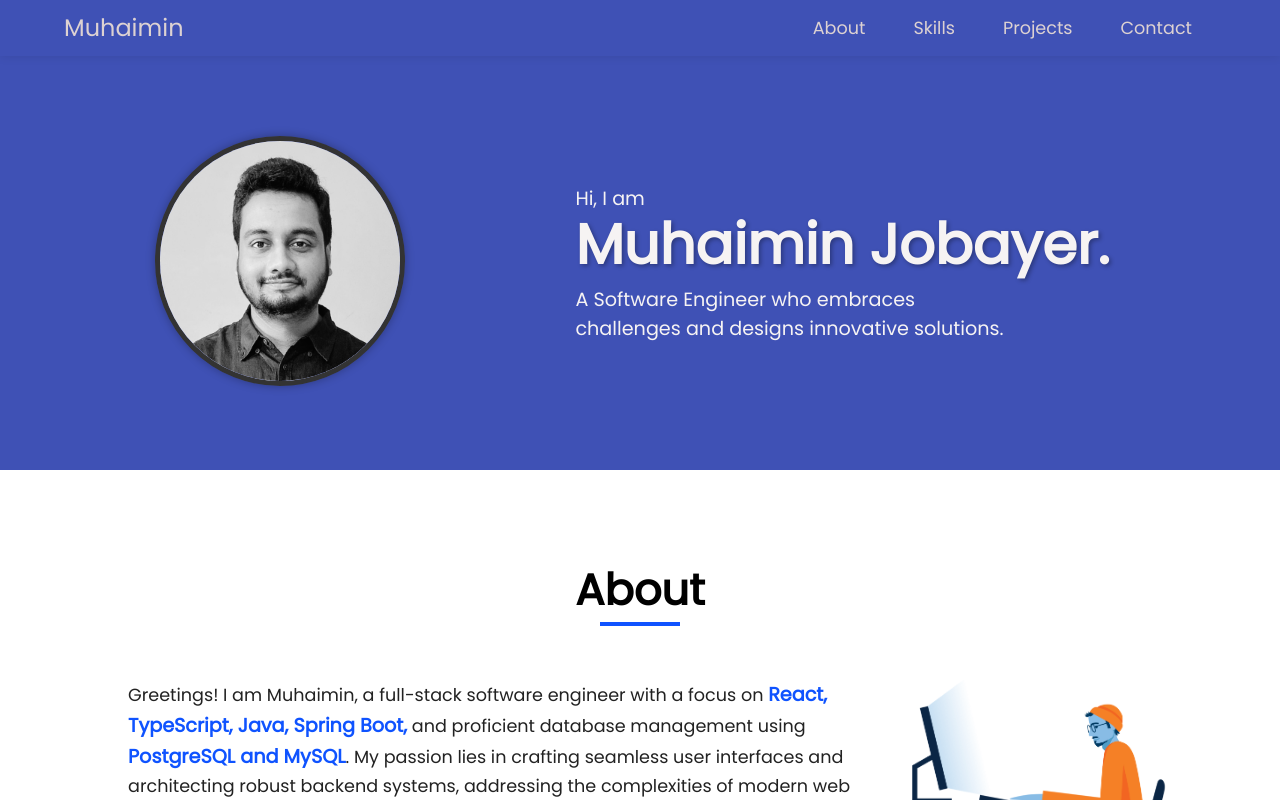
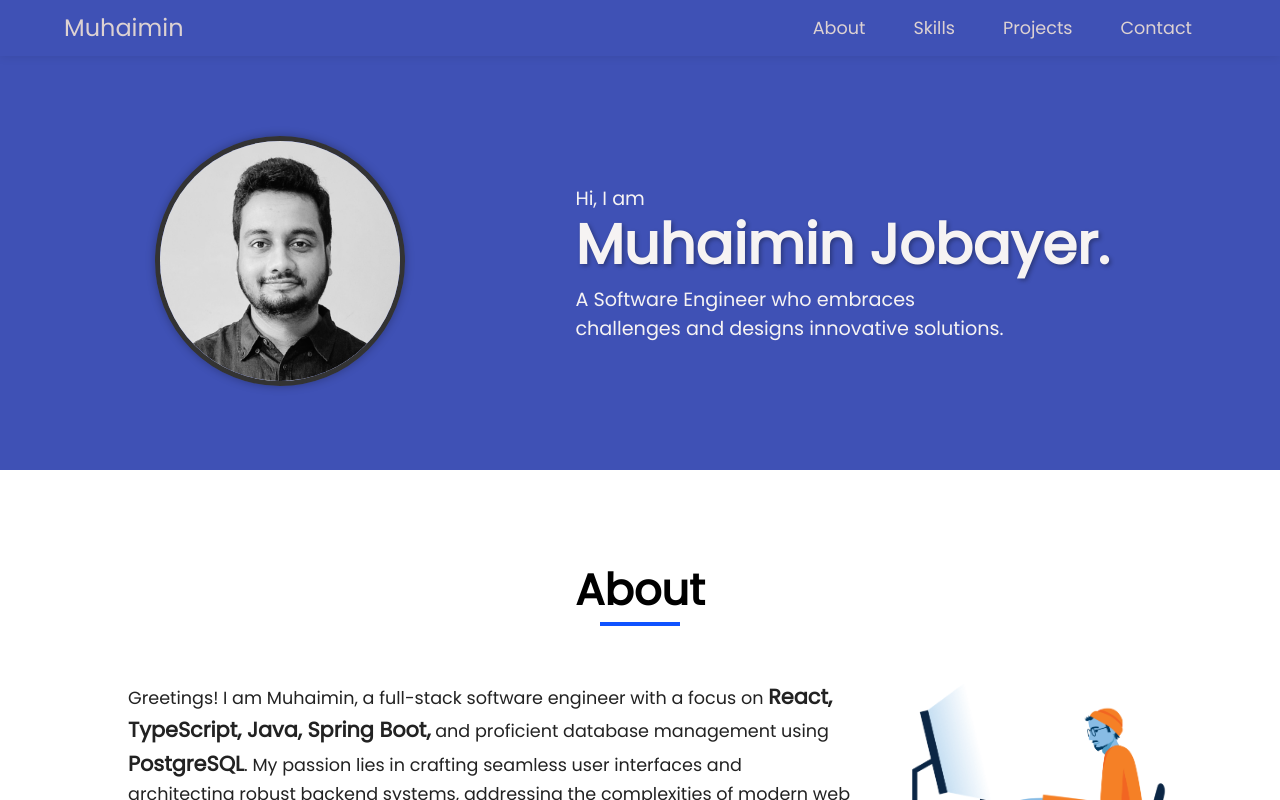
Before and after one commit to mmj05/my-portfolio-site, a React (Create React App) app: page / in a window 1280 px wide. Shown: the top 800 px of the page. Built offline with nearby package versions, Linux system fonts and the light colour scheme; the HTML template or start-up script is replaced by a standard one.

Commit message:
Updated about section

```diff
--- a/src/components/About/About.css
+++ b/src/components/About/About.css
@@ -44,9 +44,8 @@
 }
 
 .about-container p span {
-    font-size: 1.2rem;
+    font-size: 1.3rem;
     font-weight: bold;
-    color: #0f53ff;
 }
 
 .about-dp {
@@ -72,51 +71,3 @@
         text-align: left;
     }
 }
-
-/*
-#about {
-       margin-top: 5rem;
-}
-
-#about h2 {
-    text-align: center;
-    padding-bottom: 1rem;
-}
-
-.flex-container {
-    display: flex;
-    flex-direction: row;
-    justify-content: space-evenly;
-    align-items: center;
-}
-
-.about-container {
-    padding: 1.5rem;
-
-}
-
-
-.about-container p {
-    font-size: 1rem;
-    line-height: normal;
-    padding-bottom: 1rem;
-}
-
-.about-dp {
-    width: 300px;
-    border-radius: 1.5rem;
-}
-
-@media (max-width: 800px) {
-    .flex-container {
-        flex-wrap: wrap;
-    }
-}
-
-@media (min-width: 769px) {
-    .about-container {
-        width: 50%;
-
-    }
-}
-*/
--- a/src/components/About/About.js
+++ b/src/components/About/About.js
@@ -11,7 +11,7 @@ const About = () => {
                         Greetings! I am Muhaimin, a full-stack software
                         engineer with a focus on <span>React, TypeScript, Java, Spring
                         Boot,</span> and proficient database management using
-                        <span> PostgreSQL and MySQL</span>. My passion lies in crafting
+                        <span> PostgreSQL</span>. My passion lies in crafting
                         seamless user interfaces and architecting robust backend
                         systems, addressing the complexities of modern web
                         development. Over the course of my career, I have
```
